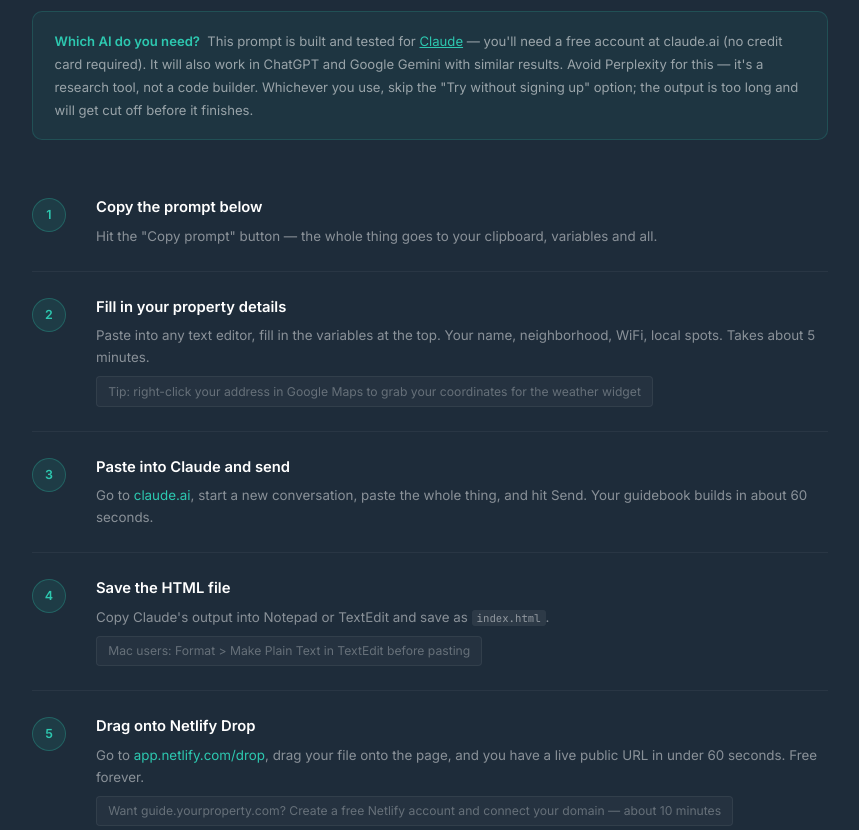
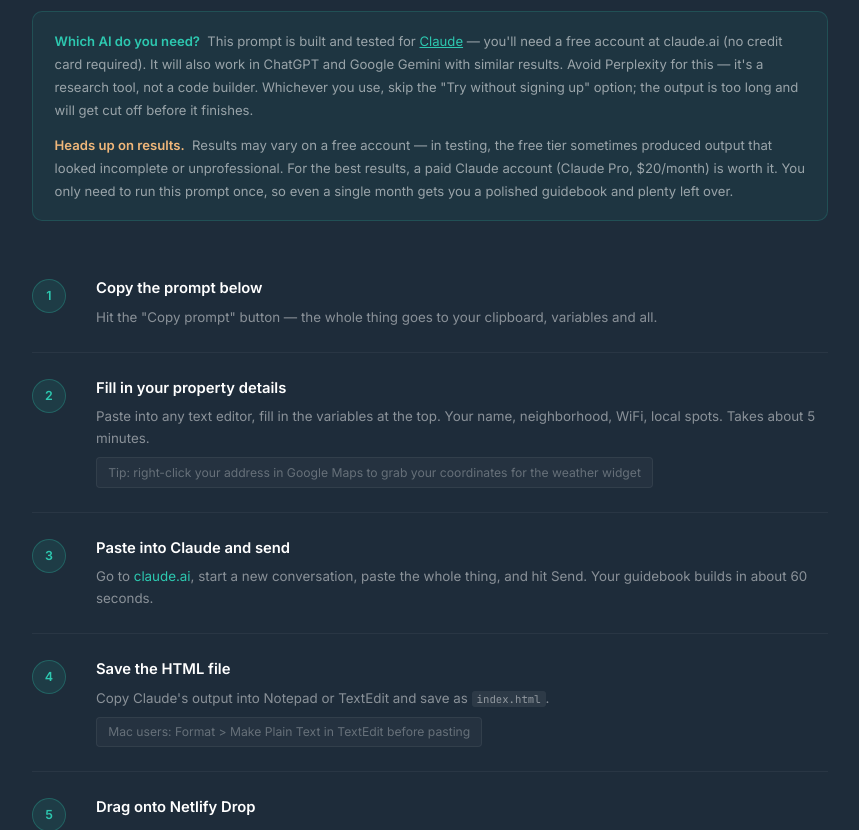
Before and after one commit to NY0E/hosts-basekc, a plain HTML site: page index.html in a window 1280 px wide. Shown: the part 1400-2230 px from the top of the page, without its empty margins (210-1069 px from the left). Drawn offline with nearby package versions, Linux system fonts and the light colour scheme.

Commit message:
Enhance AI usage instructions in index.html
Added additional paragraphs to provide information about AI usage and account recommendations.

```diff
--- a/index.html
+++ b/index.html
@@ -526,9 +526,13 @@
   <p class="section-intro">No GitHub. No terminal. No monthly subscription.</p>
 
   <div style="background:rgba(45,200,176,0.06);border:1px solid rgba(45,200,176,0.18);border-radius:10px;padding:1.1rem 1.35rem;margin-bottom:2rem;">
-    <p style="font-size:0.82rem;color:rgba(255,255,255,0.55);line-height:1.75;margin:0;">
+    <p style="font-size:0.82rem;color:rgba(255,255,255,0.55);line-height:1.75;margin:0 0 0.75rem;">
       <span style="color:var(--teal);font-weight:600;">Which AI do you need?</span>&nbsp;
       This prompt is built and tested for <a href="https://claude.ai" target="_blank" rel="noopener" style="color:var(--teal);">Claude</a> — you'll need a free account at claude.ai (no credit card required). It will also work in ChatGPT and Google Gemini with similar results. Avoid Perplexity for this — it's a research tool, not a code builder. Whichever you use, skip the "Try without signing up" option; the output is too long and will get cut off before it finishes.
+    </p>
+    <p style="font-size:0.82rem;color:rgba(255,255,255,0.55);line-height:1.75;margin:0;">
+      <span style="color:#f0b77a;font-weight:600;">Heads up on results.</span>&nbsp;
+      Results may vary on a free account — in testing, the free tier sometimes produced output that looked incomplete or unprofessional. For the best results, a paid Claude account (Claude Pro, $20/month) is worth it. You only need to run this prompt once, so even a single month gets you a polished guidebook and plenty left over.
     </p>
   </div>
 
```
